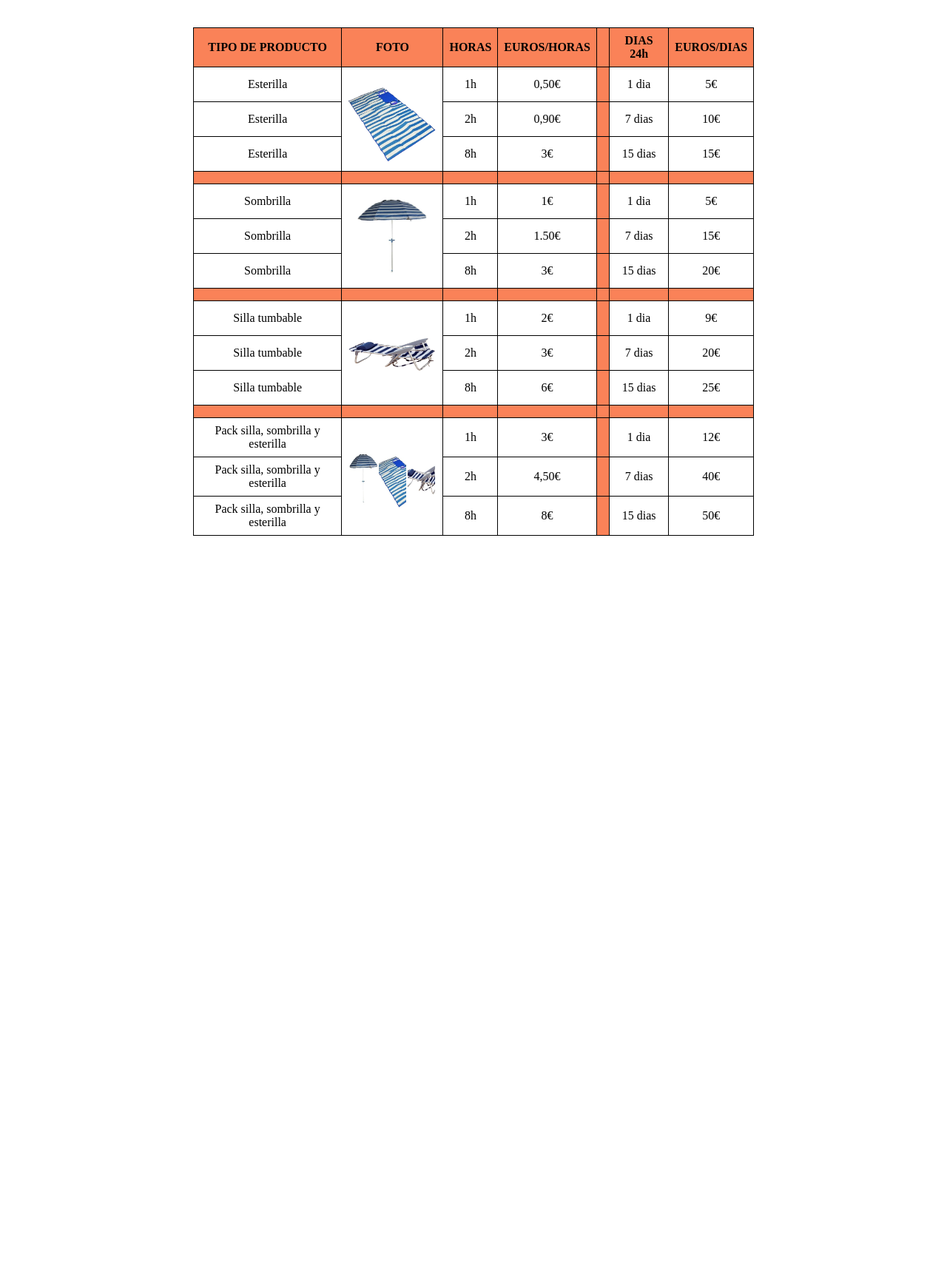
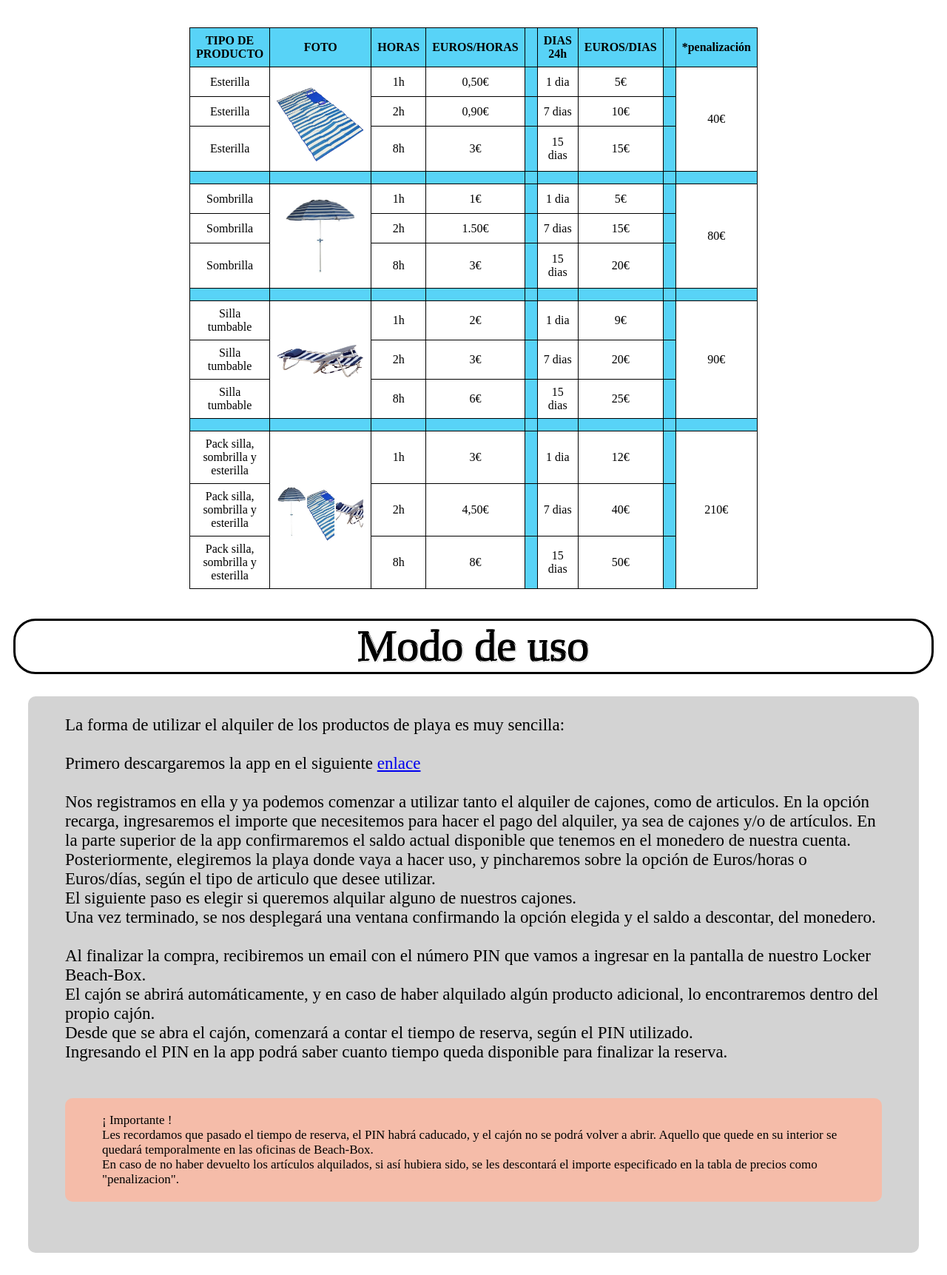
Before and after one commit to sanchoperez91/ProyectoBeachBox-Html, a plain HTML site: page productos.html in a window 1280 px wide. Shown: the part 228-1951 px from the top of the page at 74% size. Before the commit the page ends 992 px from the top, so only its background shows below. Drawn offline with Linux system fonts and the light colour scheme.

Commit message:
tabla de productos, imagenes y enlaces

```diff
--- a/estilo_productos.css
+++ b/estilo_productos.css
@@ -1,6 +1,6 @@
 #libre{
-    background-color: #FA8258;
+    background-color: #58D3F7;
 }
 th {
-            background-color: #FA8258; /* Color de fondo para las celdas de encabezado */
+            background-color: #58D3F7; /* Color de fondo para las celdas de encabezado */
         }
--- a/productos.html
+++ b/productos.html
@@ -41,6 +41,8 @@
 			                <th id="libre"> </th>
 			                <th>DIAS 24h</th>
 			                <th>EUROS/DIAS</th>
+			                <th id="libre"> </th>
+			                <th>*penalización</th>
 			            </tr>
 		        	</thead>
 		        	<tbody>
@@ -55,6 +57,9 @@
 			              	<td id="libre"> </td>
 			                <td>1 dia</td>
 			                <td>5€</td>
+			                <td id="libre"> </td>
+			                <td rowspan="3">40€</td>
+
 			            </tr>
 			            <tr>
 			                <td>Esterilla</td>
@@ -63,6 +68,7 @@
 			                <td id="libre"> </td>
 			                <td>7 dias</td>
 			                <td>10€</td>
+			                <td id="libre"> </td>
 			            </tr>
 			            <tr>
 			                 <td>Esterilla</td>
@@ -71,12 +77,15 @@
 			                <td id="libre"> </td>
 			                <td>15 dias</td>
 			                <td>15€</td>
+			                <td id="libre"> </td>
 			            </tr>
 			             <tr id="libre">
 			                <td></td>
 			                <td></td>
 			                <td></td>
 			                <td> </td>
+			                <td></td>
+			                <td></td>
 			                <td></td>
 			                <td></td>
 			                <td></td>
@@ -92,6 +101,9 @@
 			                <td id="libre"> </td>
 			                <td>1 dia</td>
 			                <td>5€</td>
+			                <td id="libre"> </td>
+			                <td rowspan="3">80€</td>
+
 			            </tr>
 			            <tr>
 			                <td>Sombrilla</td>
@@ -100,6 +112,7 @@
 			                <td id="libre"> </td>
 			                <td>7 dias</td>
 			                <td>15€</td>
+			                <td id="libre"> </td>
 			            </tr>
 			            <tr>
 			                <td>Sombrilla</td>
@@ -108,12 +121,15 @@
 			                <td id="libre"> </td>
 			                <td>15 dias</td>
 			                <td>20€</td>
+			                <td id="libre"> </td>
 			            </tr>
 			             <tr id="libre">
 			                <td></td>
 			                <td></td>
 			                <td></td>
 			                <td> </td>
+			                <td></td>
+			                <td></td>
 			                <td></td>
 			                <td></td>
 			                <td></td>
@@ -129,6 +145,8 @@
 			                <td id="libre"> </td>
 			                <td>1 dia</td>
 			                <td>9€</td>
+			                <td id="libre"> </td>
+			                <td rowspan="3">90€</td>
 			            </tr>
 			              <tr>
 			                <td>Silla tumbable</td>
@@ -137,6 +155,7 @@
 			                <td id="libre"> </td>
 			                <td>7 dias</td>
 			                <td>20€</td>
+			                <td id="libre"> </td>
 			            </tr>
 			            <tr>
 			                <td>Silla tumbable</td>
@@ -145,12 +164,15 @@
 			                <td id="libre"> </td>
 			                <td>15 dias</td>
 			                <td>25€</td>
+			                <td id="libre"> </td>
 			            </tr>
 			             <tr id="libre">
 			                <td></td>
 			                <td></td>
 			                <td></td>
 			                <td> </td>
+			                <td></td>
+			                <td></td>
 			                <td></td>
 			                <td></td>
 			                <td></td>
@@ -166,6 +188,8 @@
 			                <td id="libre"> </td>
 			                <td>1 dia</td>
 			                <td>12€</td>
+			                <td id="libre"> </td>
+			                <td rowspan="3">210€</td>
 			            </tr>
 			            <tr>
 			                <td>Pack silla, sombrilla y esterilla</td>
@@ -174,6 +198,7 @@
 			                <td id="libre"> </td>
 			                <td>7 dias</td>
 			                <td>40€</td>
+			                <td id="libre"> </td>
 			            </tr>
 			            <tr>
 			                <td>Pack silla, sombrilla y esterilla</td>
@@ -182,10 +207,41 @@
 			                <td id="libre"> </td>
 			                <td>15 dias</td>
 			                <td>50€</td>
+			                <td id="libre"> </td>
 			            </tr>
 		        	</tbody>
 				</table>
 			</div>
+			<div id="titulo_uso">Modo de uso</div>
+        <div id="texto_uso">
+            <p>
+                </br>
+               La forma de utilizar el alquiler de los productos de playa es muy sencilla:</br>
+                </br>
+                Primero descargaremos la app en el siguiente <a href="https://www.ejemplo.com">enlace</a></br></br>
+
+                Nos registramos en ella y ya podemos comenzar a utilizar tanto el alquiler de cajones, como de articulos.
+                En la opción recarga, ingresaremos el importe que necesitemos para hacer el pago del alquiler, ya sea de cajones y/o de artículos. En la parte superior de la app confirmaremos el saldo actual disponible que tenemos en el monedero de nuestra cuenta.</br>
+                Posteriormente, elegiremos la playa donde vaya a hacer uso, y pincharemos sobre la opción de Euros/horas o Euros/días, según el tipo de articulo que desee utilizar. </br>
+                El siguiente paso es elegir si queremos alquilar alguno de nuestros cajones.</br>
+                Una vez terminado, se nos desplegará una ventana confirmando la opción elegida y el saldo a descontar, del monedero.</br></br>
+
+                Al finalizar la compra, recibiremos un email con el número PIN que vamos a ingresar en la pantalla de nuestro Locker Beach-Box.</br>
+                El cajón se abrirá automáticamente, y en caso de haber alquilado algún producto adicional, lo encontraremos dentro del propio cajón.</br>
+                Desde que se abra el cajón, comenzará a contar el tiempo de reserva, según el PIN utilizado.</br>
+                Ingresando el PIN en la app podrá saber cuanto tiempo queda disponible para finalizar la reserva.
+            	</br></br>
+                <p id="contra">
+                    </br>
+                ¡ Importante !</br>
+                    Les recordamos que pasado el tiempo de reserva, el PIN habrá caducado, y el cajón no se podrá volver a abrir. Aquello que quede en su interior se quedará temporalmente en las oficinas de Beach-Box.</br>
+                    En caso de no haber devuelto los artículos alquilados, si así hubiera sido, se les descontará el importe especificado en la tabla de precios como "penalizacion".</br></br>
+                </p>
+            </br>
+            </br>
+            </p>
+        </div>
+
 
 	</body>
 
```
Also changed, not shown: cajones.html (+1 -1 lines).
